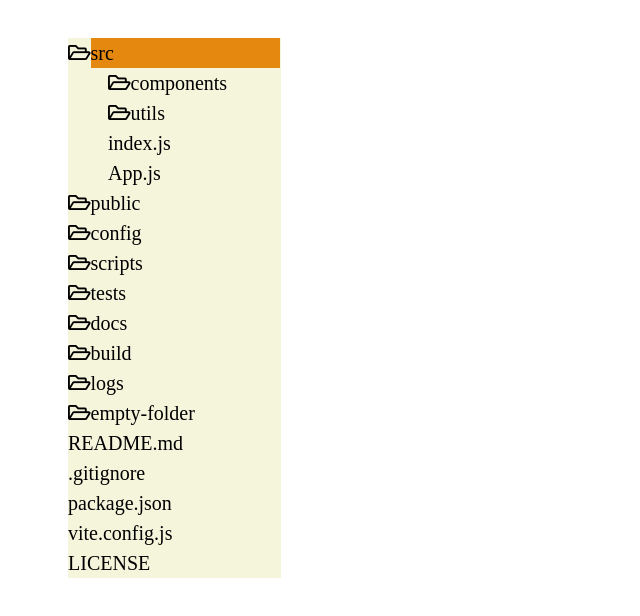
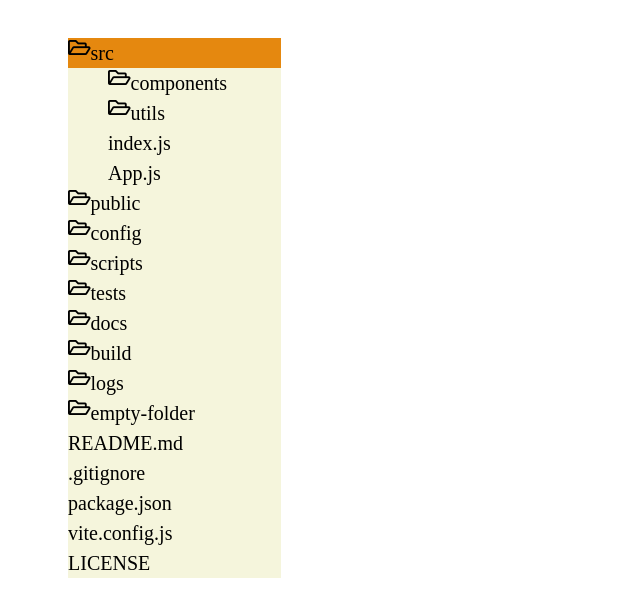
Before and after one commit to truongvd05/f8-zoom-day-32, a plain HTML site: page index.html in a window 1280 px wide. Both pictures are taken after a click on the item "src". Shown: the whole page, without its empty margins (0-640 px from the left). Drawn offline with Linux system fonts and the light colour scheme.

Commit message:
fix click item

```diff
--- a/main.js
+++ b/main.js
@@ -130,17 +130,19 @@ const tree = [
 function start(tree, listItem) {
     for (let item of tree) {
         if (!item.type) return;
+        const div = document.createElement("div");
         const span = document.createElement("span");
         const li = document.createElement("li");
+        div.className = "wrap-item";
         li.className = "item close";
         let a = createList(item);
         span.innerText = item.name;
         if (a) {
-            li.append(a, span);
+            div.append(a, span);
         } else {
-            li.appendChild(span);
+            div.appendChild(span);
         }
-
+        li.appendChild(div);
         listItem.append(li);
         if (item.type === "folder" && item.children) {
             const ul = document.createElement("ul");
@@ -162,7 +164,7 @@ function createList(item) {
 
 function clickItem() {
     const li = document.querySelectorAll(".item");
-    const spans = document.querySelectorAll("span");
+    const spans = document.querySelectorAll(".wrap-item");
     spans.forEach((item) => {
         item.addEventListener("mouseover", function (e) {
             e.stopPropagation();
@@ -194,9 +196,9 @@ function clickItem() {
             context.hidden = true;
             if (item) {
                 document
-                    .querySelector("span.highlight")
+                    .querySelector(".item.highlight")
                     ?.classList.remove("highlight");
-                span.classList.add("highlight");
+                item.classList.add("highlight");
             }
         });
     });
--- a/style.css
+++ b/style.css
@@ -52,16 +52,21 @@ li > a{
     display: none;
 }
 
-.highlight {
+.highlight > .wrap-item {
     background-color: rgb(229, 136, 15) !important;
 }
+
 span {
     display: inline-block;
     user-select: none;
-    width: calc(100% - 23px);
+    width: 100%;
 }
 
 a {
     text-decoration: none;
     color: white;
 }
+
+.wrap-item {
+    display: flex;
+}
```
